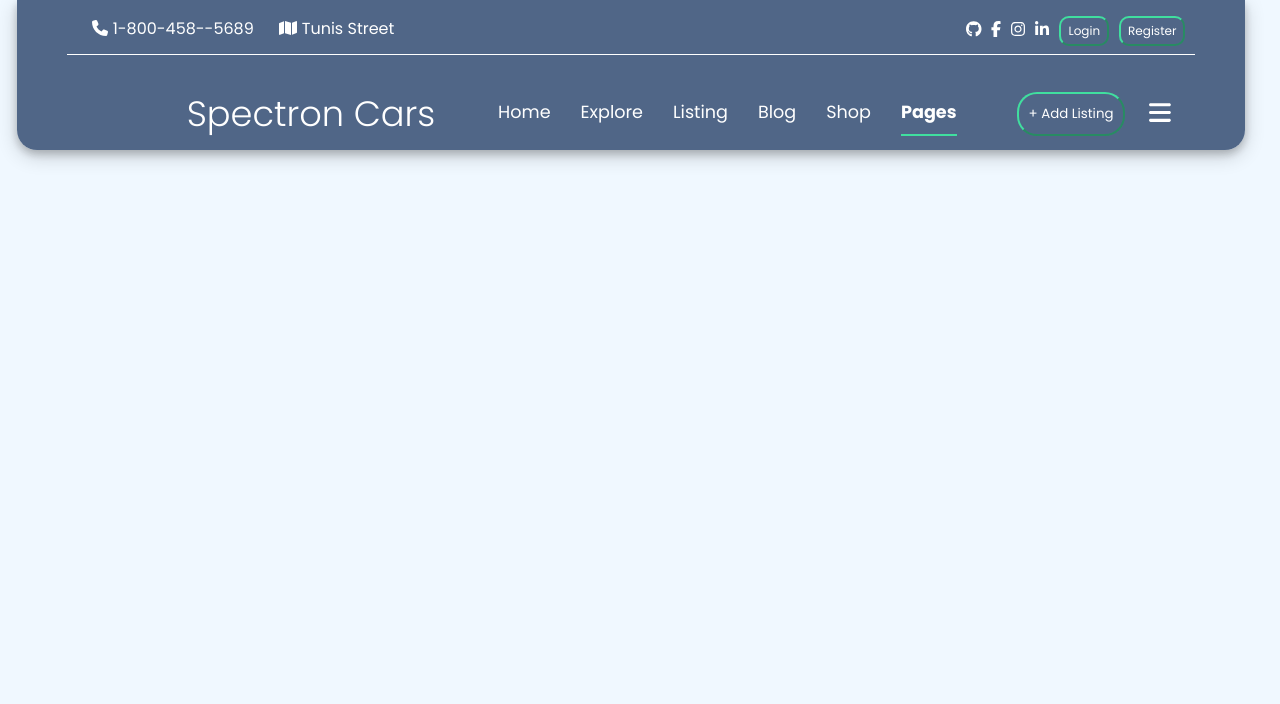
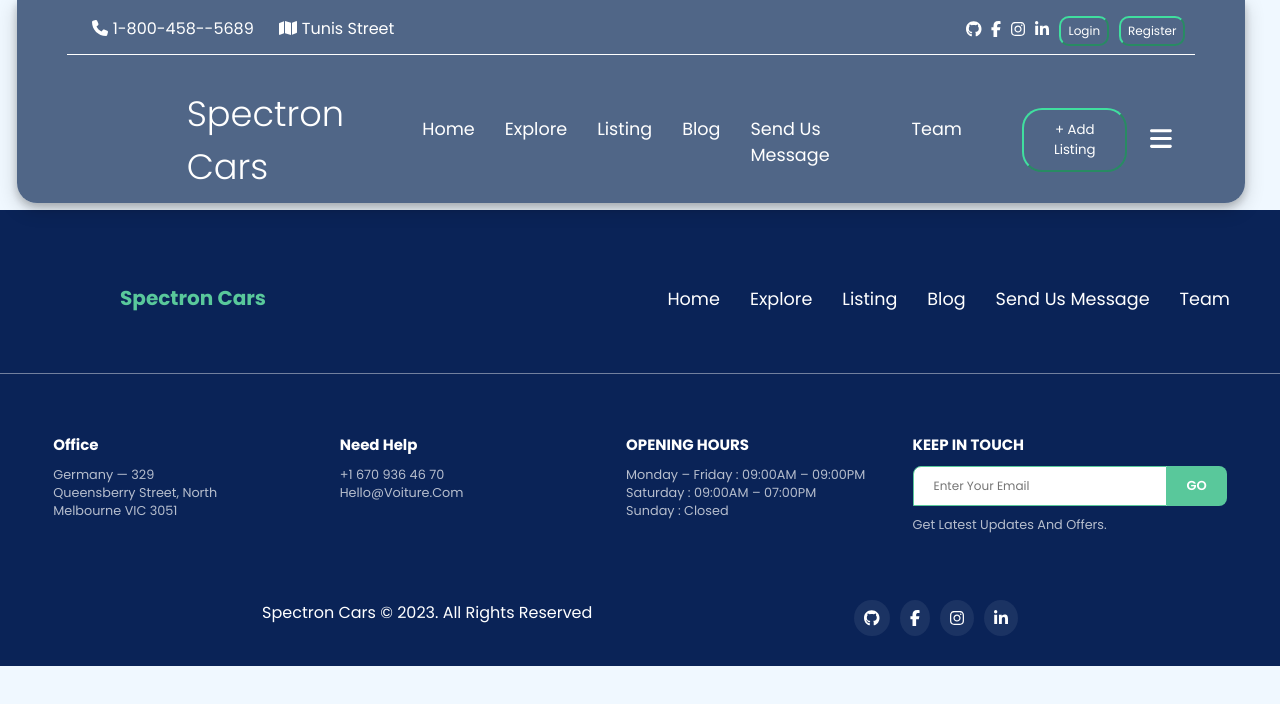
Before and after one commit to prosanabani/Spectron-Cars, a React (Create React App) app in the folder spectron-cars/front_end/: page /pages in a window 1280 px wide. Shown: the top 704 px of the page. Built offline with nearby package versions, Linux system fonts and the light colour scheme.

Commit message:
footer + margin components
added the footer-part from mohammed and customizing some css +margin static component

```diff
--- a/spectron-cars/front_end/src/App.js
+++ b/spectron-cars/front_end/src/App.js
@@ -9,23 +9,28 @@ import Temp from "./Components/footer-parts/services-temp";
 import ScrollToTop from "./Components/static-parts/scrolltotop";
 import TopPart from "./Components/static-parts/top-part/topPart";
 import Home from "./Components/Pages/home";
+import SendUsMessage from "./Components/body-parts/SendUsMessage";
+import Margin from "./Components/static-parts/margin";
+import OurAwesomTeam from "./Components/body-parts/OurAwesomeTeam/OurAwesomeTeam";
+import Footer from "./Components/footer-parts/footer/footer";
 
 function App() {
   return (
     <div className="app-main">
       <TopPart />
-
+      <Margin />
       <ScrollToTop />
       {/* <Temp/> */}
       <Routes>
         <Route path="/" element={<Home />} />
-        {/* <Route path="/explore" element={ <CarTopology /> }/>   */}
-        {/* <Route path="/listing" element={ <Body /> }/> */}
-        {/* <Route path="/blog" element={ <CarTopology /> }/>   */}
+        <Route path="/message-us" element={<SendUsMessage />} />
+        <Route path="/team" element={<OurAwesomTeam />} />
+        {/* <Route path="/explore" element={<Footer />} /> */}
         {/* <Route path="/pages" element={ <Body /> }/> */}
         {/* <Route path="/" element={ <CarTopology /> }/>   */}
       </Routes>
       {/* <CarouselBrands /> */}
+      <Footer />
     </div>
   );
 }
--- /dev/null
+++ b/spectron-cars/front_end/src/Components/footer-parts/footer/footer.js
@@ -0,0 +1,96 @@
+import React from "react";
+import { FontAwesomeIcon } from "@fortawesome/react-fontawesome";
+import { NavLink } from "react-router-dom";
+
+export default function Footer() {
+  return (
+    <div>
+      <div className="main_in_footer">
+        <div className="nav_main_in_footer">
+          <div className="nav_left_in_footer">
+            <img id="logo" src="" alt="" />
+            <h3 id="name_in_footer">Spectron Cars</h3>
+          </div>
+          <div className="nav_right_in_footer">
+            <ul className="nav-ul">
+              <NavLink className="nav-li" to="/">
+                Home
+              </NavLink>
+              <NavLink className="nav-li" to="/explore">
+                Explore
+              </NavLink>
+              <NavLink className="nav-li" to="/listing">
+                Listing
+              </NavLink>
+              <NavLink className="nav-li" to="/blog">
+                Blog
+              </NavLink>
+              <NavLink className="nav-li" to="/message-us">
+                Send Us Message
+              </NavLink>
+              <NavLink className="nav-li" to="/team">
+                Team
+              </NavLink>
+            </ul>
+          </div>
+        </div>
+      </div>
+
+      <div className="body_in_footer">
+        <div className="body_in_footer_container">
+          <div className="top_in_footer">
+            <div className="office">
+              <h3 className="header_in_top">Office</h3>
+              Germany — 329 Queensberry Street, North Melbourne VIC 3051
+            </div>
+            <div className="need_help">
+              <h3 className="header_in_top">Need help</h3>
+              +1 670 936 46 70 hello@voiture.com
+            </div>
+            <div className="opening_hours">
+              <h3 className="header_in_top">OPENING HOURS</h3>
+              <pre>
+                Monday – Friday : 09:00AM – 09:00PM <br />
+                Saturday : 09:00AM – 07:00PM <br />
+                Sunday : Closed
+              </pre>
+            </div>
+            <div className="keep_in_touch">
+              <h3 className="header_in_top">KEEP IN TOUCH</h3>
+              <div className="col-auto_in_touch">
+                <input
+                  className="form-control_in_touch"
+                  placeholder="enter your Email"
+                  type="email"
+                />
+                <button type="submit">GO</button>
+              </div>
+              Get latest updates and offers.
+            </div>
+          </div>
+          <div className="bottom_in_footer">
+            <p>Spectron Cars © 2023. All Rights Reserved</p>
+            <div className="icon_in_footer">
+              <FontAwesomeIcon
+                className="header-icons"
+                icon="fa-brands fa-github"
+              />
+              <FontAwesomeIcon
+                className="header-icons"
+                icon="fa-brands fa-facebook-f"
+              />
+              <FontAwesomeIcon
+                className="header-icons"
+                icon="fa-brands fa-instagram"
+              />
+              <FontAwesomeIcon
+                className="header-icons"
+                icon="fa-brands fa-linkedin-in"
+              />
+            </div>
+          </div>
+        </div>
+      </div>
+    </div>
+  );
+}
--- /dev/null
+++ b/spectron-cars/front_end/src/Components/static-parts/margin.js
@@ -0,0 +1,4 @@
+import React from "react";
+export default function Margin() {
+  return <div className="margin-main"></div>;
+}
--- a/spectron-cars/front_end/src/Components/static-parts/top-part/nav.js
+++ b/spectron-cars/front_end/src/Components/static-parts/top-part/nav.js
@@ -23,11 +23,11 @@ export default function Nav() {
           <NavLink className="nav-li" to="/blog">
             Blog
           </NavLink>
-          <NavLink className="nav-li" to="/shop">
-            Shop
+          <NavLink className="nav-li" to="/message-us">
+            Send Us Message
           </NavLink>
-          <NavLink className="nav-li" to="/pages">
-            Pages
+          <NavLink className="nav-li" to="/team">
+            Team
           </NavLink>
         </ul>
         <button className="nav-add-listing"> + Add listing</button>
--- a/spectron-cars/front_end/src/index.css
+++ b/spectron-cars/front_end/src/index.css
@@ -6,22 +6,6 @@
   box-sizing: border-box;
   font-family: "Poppins", sans-serif;
   text-transform: capitalize;
-}
-
-a.active {
-  color: black;
-  position: relative;
-  /* background-color: #ff0000; */
-  font-weight: bold;
-}
-a.active::after {
-  content: "";
-  position: absolute;
-  bottom: 0;
-  background-color: #40df9f;
-  left: 0;
-  width: 100%;
-  height: 2px;
 }
 
 /* box-shadow: 0 4px 8px 0 rgba(0, 0, 0, 0.2), 0 6px 20px 0 rgba(0, 0, 0, 0.19); */
@@ -126,7 +110,7 @@ body {
   color: white;
 }
 
-.nav-main .nav-right .nav-ul {
+.nav-ul {
   display: flex;
   font-size: 1.1rem;
   list-style: none;
@@ -134,10 +118,25 @@ body {
   margin-top: 7.5px;
   margin-right: 50px;
 }
-.nav-main .nav-right .nav-ul .nav-li {
+.nav-li {
   color: white;
   text-decoration: none;
 }
+
+.active {
+  color: #40df9f;
+  position: relative;
+}
+.active::after {
+  content: "";
+  position: absolute;
+  bottom: 0;
+  background-color: #40df9f;
+  left: 0;
+  width: 100%;
+  height: 2px;
+}
+
 .nav-main .nav-right .ham-menu {
   background-color: transparent;
   border: none;
@@ -159,6 +158,12 @@ body {
   padding-left: 120px;
   font-weight: 300;
 }
+/* //////////////////////////////////////////////////////// */
+.margin-main {
+  /* background-color: red; */
+  width: 100vw;
+  height: 160px;
+}
 
 /* ////////////////////////////// */
 
@@ -173,6 +178,7 @@ body {
   flex-direction: column;
   text-align: center;
   color: white;
+  margin-top: -160px;
 }
 .body-main .body_container {
   /* background-color: blue; */
@@ -731,4 +737,167 @@ body {
 .scroll-to-top-button:hover {
   color: white;
 }
-/* /////////////////////////////////////////////////////////// */
+/* ////////////////////////////////////////////////mohammed alarifi///////////////////////////////////////////////////// */
+.main_in_footer {
+  margin-top: 50px;
+  background-color: #0a2357;
+  padding-bottom: 20px;
+  border-bottom: 0.5px solid rgba(255, 255, 255, 0.424);
+}
+
+#name_in_footer {
+  font-size: 20px;
+  padding-left: 120px;
+  font-weight: 300px;
+  padding-bottom: 40px;
+  color: #59c89b;
+}
+
+.nav_main_in_footer {
+  /* background-color: blue; */
+
+  display: flex;
+  justify-content: space-between;
+  align-items: center;
+  padding-top: 3rem;
+}
+
+.nav_main_in_footer .nav_right_in_footer {
+  display: flex;
+  margin-bottom: 20px;
+}
+
+.nav_main_in_footer .nav_right_in_footer .nav_add_listing_in_footer,
+.ham_menu_in_footer {
+  margin-inline-end: 10px;
+}
+
+.nav_main_in_footer .nav_right_in_footer .nav_add_listing_in_footer {
+  margin-inline-start: 10px;
+  background-color: transparent;
+  border-color: black;
+  border-radius: 20px;
+  padding: 10px 20px;
+  color: color;
+}
+
+.nav_main_in_footer .nav_right_in_footer .nav_ul_in_footer {
+  display: flex;
+  font-size: 1rem;
+  list-style: none;
+  gap: 30px;
+  /* margin-top: px; */
+  margin-right: 50px;
+  color: white;
+}
+
+/* ///////////body/////////// */
+
+.body_in_footer {
+  display: flex;
+  flex-direction: column;
+}
+
+.body_in_footer_container {
+  /* padding-left: 120px; */
+  padding-top: 60px;
+  background-color: #0a2357;
+  padding-bottom: 30px;
+}
+
+.office,
+.need_help,
+.opening_hours {
+  font-size: 0.8rem;
+  color: hsla(0, 0%, 100%, 0.7);
+  display: flex;
+  flex-direction: column;
+  max-width: 180px;
+  padding-bottom: 80px;
+}
+.keep_in_touch {
+  font-size: 0.8rem;
+  color: hsla(0, 0%, 100%, 0.7);
+}
+
+.header_in_top {
+  margin-bottom: 10px;
+  color: white;
+}
+
+.col-auto_in_touch {
+  background-color: #fff;
+  border-radius: 13px;
+  height: 40px;
+  display: flex;
+  padding-left: 0;
+  padding-right: 0;
+  margin-bottom: 10px;
+  width: 100%;
+}
+
+.form-control_in_touch {
+  border: 1px solid #59c89b;
+  border-radius: 8px 0px 0px 0px;
+  color: #5f6973;
+  font-size: 12px;
+  height: 40px;
+  padding-left: 20px;
+  margin: 0;
+}
+
+.form-control_in_touch:focus {
+  border: none;
+}
+
+.col-auto_in_touch button {
+  cursor: pointer;
+  background-color: #59c89b;
+  border-radius: 0 8px 8px 0;
+  border: none;
+  color: white;
+  font-size: 13px;
+  font-style: normal;
+  font-weight: 600;
+  height: 40px;
+  line-height: 0px;
+  letter-spacing: 0;
+  outline: none;
+  padding: 20px;
+  text-align: center;
+  text-transform: uppercase;
+}
+
+.top_in_footer {
+  display: flex;
+  justify-content: space-around;
+}
+
+.bottom_in_footer {
+  display: flex;
+  color: white;
+  justify-content: space-evenly;
+}
+
+.bottom_in_footer h4 {
+  color: hsla(0, 0%, 100%, 0.7);
+}
+
+.icon_in_footer {
+  display: flex;
+  gap: 10px;
+  transition: 1s;
+}
+
+.icon_in_footer > * {
+  background-color: hsla(0, 0%, 100%, 0.07);
+  padding: 10px;
+  border-radius: 50%;
+  transition: all 0.5s ease-in-out;
+}
+
+.icon_in_footer > *:hover {
+  border: 1px solid #59c89b;
+  transform: scale(1.2);
+}
+/* ///////////////////////////////////////////////////////////////////////////////////////////////////// */
```
